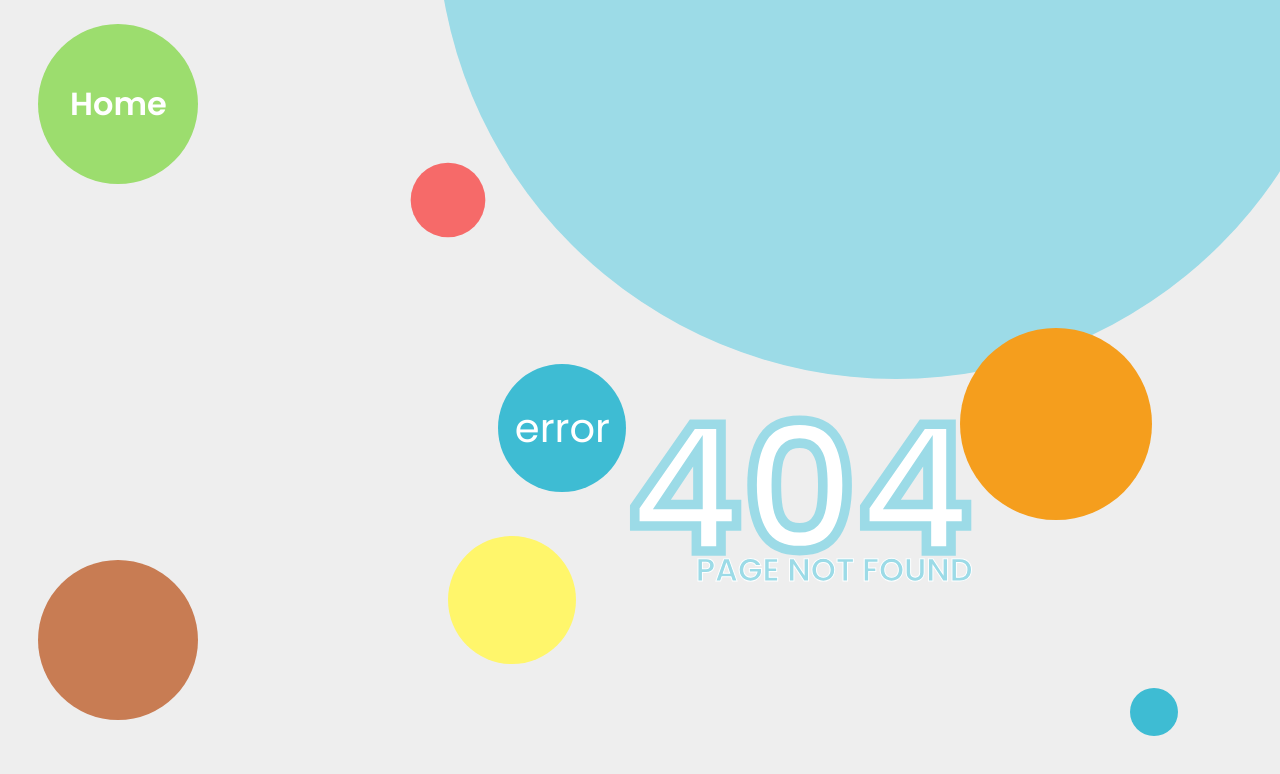
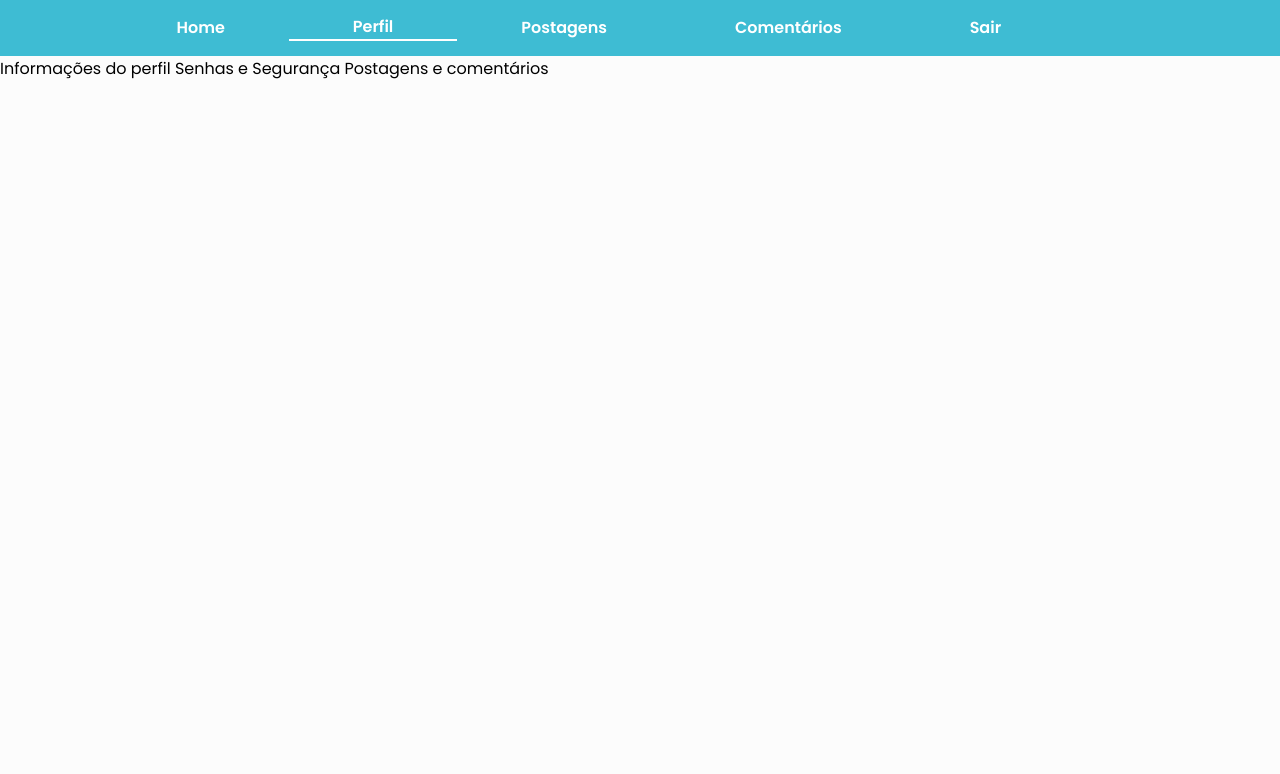
Before and after one commit to stack-over-code-atlantico/supermercadosq-fe, a React (Vite) app in the folder supermercadosq/: page /login/profile in a window 1280 px wide. Before the commit this address had no page. Shown: the top 774 px of the page. Built offline with nearby package versions, Linux system fonts and the light colour scheme.

Commit message:
FEAT: Criado a segunda navbar

```diff
--- a/supermercadosq/src/Routes/AppRoutes.jsx
+++ b/supermercadosq/src/Routes/AppRoutes.jsx
@@ -10,7 +10,7 @@ import Dashboard from '../pages/Dashboard/dashboard';
 import { userLevel } from '../services/useAuth';
 import Cookies from 'js-cookie';
 import ProductRegister from '../components/ProductRegister';
-
+import Profile from '../pages/Profile/Profile';
 
 const AppRoutes = () => {
   let level = 'CLIENTE';
@@ -29,6 +29,7 @@ const AppRoutes = () => {
         <Route path="/about" element={<About/>}/>
         <Route path="/*" element={<Page404/>} />
         <Route path="/ProductRegister" element={<ProductRegister/>} />
+        <Route path="/login/profile" element={<Profile />} />
     </Routes>
   )
 }
--- /dev/null
+++ b/supermercadosq/src/components/MenuBar/MenuBar.jsx
@@ -0,0 +1,11 @@
+import React from 'react';
+
+export default function MenuBar() {
+  return (
+     <>
+      Informações do perfil
+      Senhas e Segurança
+      Postagens e comentários
+     </>
+  );
+}
--- /dev/null
+++ b/supermercadosq/src/components/NavBarSecond/NavBarSecond.jsx
@@ -0,0 +1,63 @@
+import React from 'react';
+import { useState, useEffect } from "react";
+import Cookie from 'js-cookie';
+import { isAfter } from 'date-fns';
+import {
+  Nav,
+  NavLink,
+  NavItem,
+  NavMenu,
+  NavbarContainer,
+} from '../../components/NavBarSecond/styles.jsx';
+import { FaBars, FaTimes } from "react-icons/fa";
+import lockLogo from '../../assets/icons/lock.svg';
+import logoutIcon from '../../assets/icons/logout-icon.png';
+import { IconContext } from "react-icons/lib";
+import { logout } from '../../services/useAuth';
+
+export default function Navbar() {
+  const [click, setClick] = useState(false);
+  const [isLogged, setIsLogged] = useState(false)
+
+  const handleClick = () => setClick(!click);
+  const closeMobileMenu = () => setClick(false);
+
+
+  return (
+    <>
+      <IconContext.Provider value={{ color: "var(--color-white)" }}>
+        <Nav>
+          <NavbarContainer>
+            <NavMenu onClick={handleClick} click={click}>
+              <NavItem>
+                <NavLink to='/login/home' onClick={closeMobileMenu}>
+                  Home
+                </NavLink>
+              </NavItem>
+              <NavItem>
+                <NavLink to='/login/profile' onClick={closeMobileMenu} className='borderbottom'>
+                  Perfil
+                </NavLink>
+              </NavItem>
+              <NavItem>
+                <NavLink to='/login/postagens' onClick={closeMobileMenu}>
+                  Postagens
+                </NavLink>
+              </NavItem>
+              <NavItem>
+                <NavLink to='/login/comentarios' onClick={closeMobileMenu}>
+                  Comentários
+                </NavLink>
+              </NavItem>
+              <NavItem>
+                <NavLink to='/login/sair' onClick={closeMobileMenu}>
+                  Sair
+                </NavLink>
+              </NavItem>
+            </NavMenu>
+          </NavbarContainer>
+        </Nav>
+      </IconContext.Provider>
+    </>
+  );
+}
--- /dev/null
+++ b/supermercadosq/src/components/NavBarSecond/styles.jsx
@@ -0,0 +1,83 @@
+import styled from 'styled-components';
+import { NavLink as Link } from 'react-router-dom';
+
+export const Nav = styled.nav`
+  background: var(--color-blue-light); /* transparent */
+  height: 7vh; /* 6rem */
+  display: flex;
+  justify-content: center;
+  padding: 0.5rem calc((100vw - 1000px)/2);
+  z-index: 10;
+`;
+
+export const NavbarContainer = styled.div`
+  display: flex;
+  justify-content: space-between;
+  height: 100%;
+`;
+
+
+export const NavLink = styled(Link)`
+  color: var(--color-white);
+  display: flex;
+  align-items: center;
+  text-decoration: none;
+  font-weight: bold;
+  padding: 0 4rem;
+  height: 100%;
+  cursor: pointer;
+
+  @media screen and (max-width: 768px) {
+    text-align: center;
+    padding: 2rem;
+    width: 100%;
+    display: table;
+    &:hover {
+      transition: all 0.3s ease;
+    }
+  }
+`;
+
+
+export const NavMenu = styled.ul`
+  display: flex;
+  align-items: center;
+  text-align: center;
+  list-style: none;
+  margin-right: 8vw;
+
+  @media screen and (max-width: 850px){
+    margin-right: 5vw;
+  }
+
+  @media screen and (max-width: 768px){
+    display: flex;
+    flex-direction: column;
+    width: 100%;
+    height: 90vh;
+    position: absolute;
+    top: 80px;
+    left: ${({ click }) => (click ? 0 : "-100%")};
+    opacity: 1;
+    transition: all 0.6s ease;
+    background: var(--color-gray);
+  }
+`;
+
+export const NavItem = styled.li`
+  height: 30px;
+  border-bottom: 2px solid transparent;
+  &:hover {
+    border-bottom: 2px solid var(--color-white);
+  }
+  .borderbottom {
+    border-bottom: 2px solid var(--color-white);
+  }
+
+  @media screen and (max-width: 768px) {
+    width: 100%;
+    &:hover {
+      border: none;
+    }
+  }
+`;
--- /dev/null
+++ b/supermercadosq/src/components/PasswordSecurity/PasswordSecurity.jsx
@@ -0,0 +1,9 @@
+import React from 'react';
+
+export default function PasswordSecurity() {
+  return (
+     <>
+
+     </>
+  );
+}
--- /dev/null
+++ b/supermercadosq/src/components/PostComments/PostComments.jsx
@@ -0,0 +1,9 @@
+import React from 'react';
+
+export default function PostComments() {
+  return (
+     <>
+
+     </>
+  );
+}
--- /dev/null
+++ b/supermercadosq/src/components/ProfileInformation/ProfileInformation.jsx
@@ -0,0 +1,9 @@
+import React from 'react';
+
+export default function ProfileInformation() {
+  return (
+     <>
+
+     </>
+  );
+}
--- /dev/null
+++ b/supermercadosq/src/pages/Profile/Profile.jsx
@@ -0,0 +1,19 @@
+import React from 'react';
+import Routes from '../../Routes/AppRoutes';
+import NavBar from '../../components/NavBarSecond/NavBarSecond';
+import MenuBar from '../../components/MenuBar/MenuBar';
+import InformacoesPerfil from '../../components/ProfileInformation/ProfileInformation';
+import SenhasSegurança from '../../components/PasswordSecurity/PasswordSecurity';
+import PostagensComentarios from '../../components/PostComments/PostComments';
+
+export default function Profile() {
+   return (
+      <>
+        <NavBar />
+        <MenuBar />
+        <InformacoesPerfil />
+        <SenhasSegurança />
+        <PostagensComentarios />
+      </>
+   );
+}
```
Also changed, not shown: 2 other files (tests, documents, lock files or other folders).
